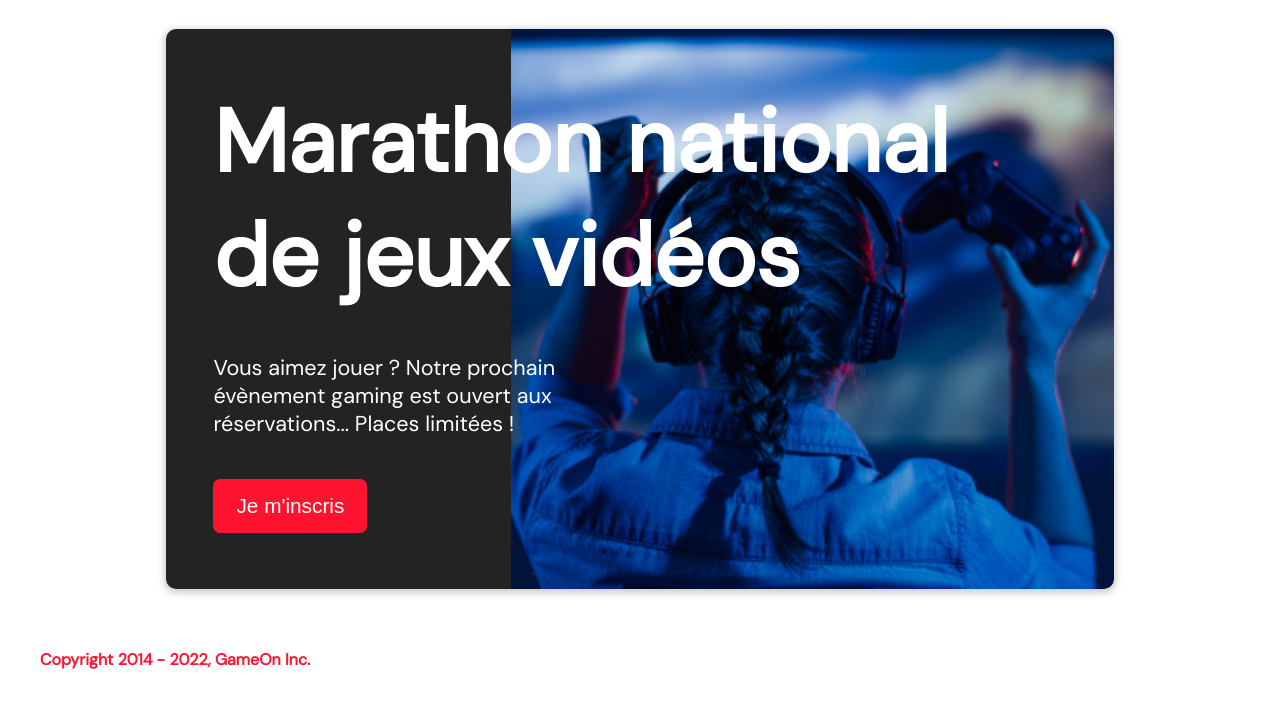
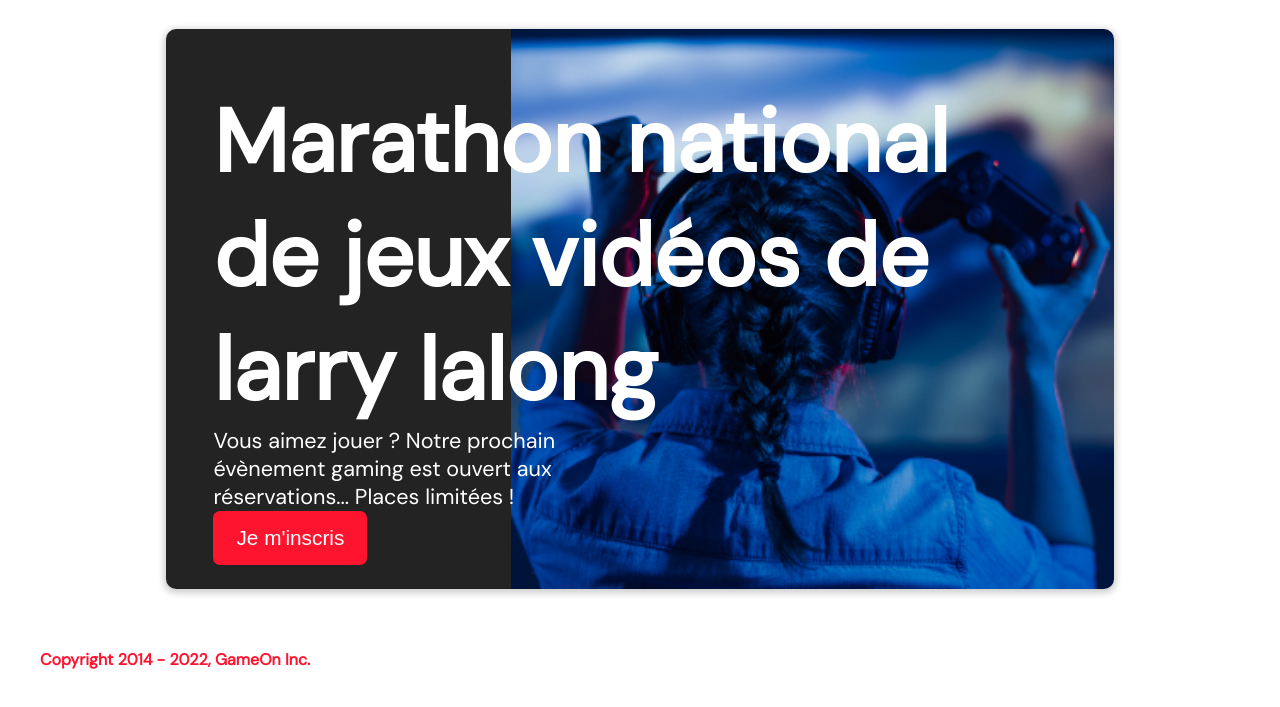
Before and after one commit to larrylalong-dev/Validation-dun-formulaire, a plain HTML site: page index.html in a window 1280 px wide. Shown: the part 107-814 px from the top of the page. Drawn offline with Linux system fonts and the light colour scheme.

Commit message:
Update event title in index.html
mise a jour sur le formulaire

```diff
--- a/index.html
+++ b/index.html
@@ -45,7 +45,7 @@
         <div class="text-overlay">
           <h1>
             Marathon national<br>
-            de jeux vidéos
+            de jeux vidéos de larry lalong
           </h1>
           <p>
             Vous aimez jouer ? Notre prochain évènement gaming est ouvert
```
